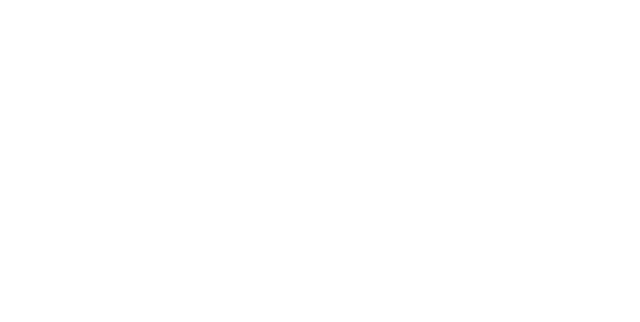
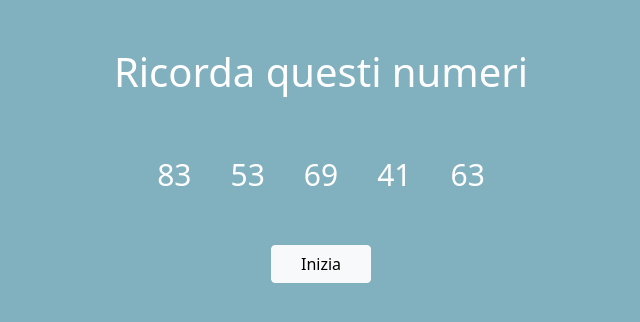
Before and after one commit to AsiaDeMartino/js-simon, a plain HTML site: page index.html in a window 1280 px wide. Shown: the whole page, without its empty margins (319-959 px from the left). Drawn offline with nearby package versions, Linux system fonts and the light colour scheme.

Commit message:
aggiunti 5 numeri random

```diff
--- a/index.html
+++ b/index.html
@@ -10,6 +10,11 @@
 </head>
 <body>
 
+    <div class="container d-flex flex-column align-items-center gap-5 my-5 ">
+        <h1 id="testo">Ricorda questi numeri</h1>
+        <span class="" id="numeri"></span>
+        <button class="btn btn-light" id="bottone">Inizia</button>
+    </div>
 
 
     <script type="text/javascript" src="myscript.js">
--- a/myscript.js
+++ b/myscript.js
@@ -1,4 +1,36 @@
 // Visualizzare in pagina 5 numeri casuali
+
+function getRandomIntInclusive (min, max) {
+    min = Math.ceil(min);
+    max = Math.floor(max);
+    return Math.floor(Math.random() * (max - min +1) + min);
+}
+
+
+//definisco le costanti
+const numeri = document.getElementById("numeri");
+const testo = document.getElementById("testo");
+const numeriRandom= [];
+let numero;
+let i = 0;
+
+//genero 5 numeri random da 1 a 100
+do {
+    numero = getRandomIntInclusive(1,100);
+
+    if (numeriRandom.includes(numero) == false) {
+        numeriRandom.push(numero);
+        numeri.innerHTML += (` \u00A0 ${numeriRandom[i]} \u00A0 `);
+        i++
+    }
+
+} while (numeriRandom.length < 5);
+
+console.log(numeriRandom);
+
+
+
+
 // Dopo la chiusura dell’alert parte un timer di 30 secondi.
 // Alla fine dei 30 secondi l’utente dovrà inserire, uno alla volta, i numeri che ha visto precedentemente
 // Dopo che sono stati inseriti i 5 numeri, il software dice quanti e quali dei numeri sono stati individuati.
--- a/style.css
+++ b/style.css
@@ -3,3 +3,16 @@
     padding: 0;
     box-sizing: border-box;
 }
+
+body{
+    background-color: rgb(129, 176, 191);
+    color: white;
+}
+
+.btn{
+    width: 100px;
+}
+
+#numeri{
+    font-size: 30px;
+}
```
